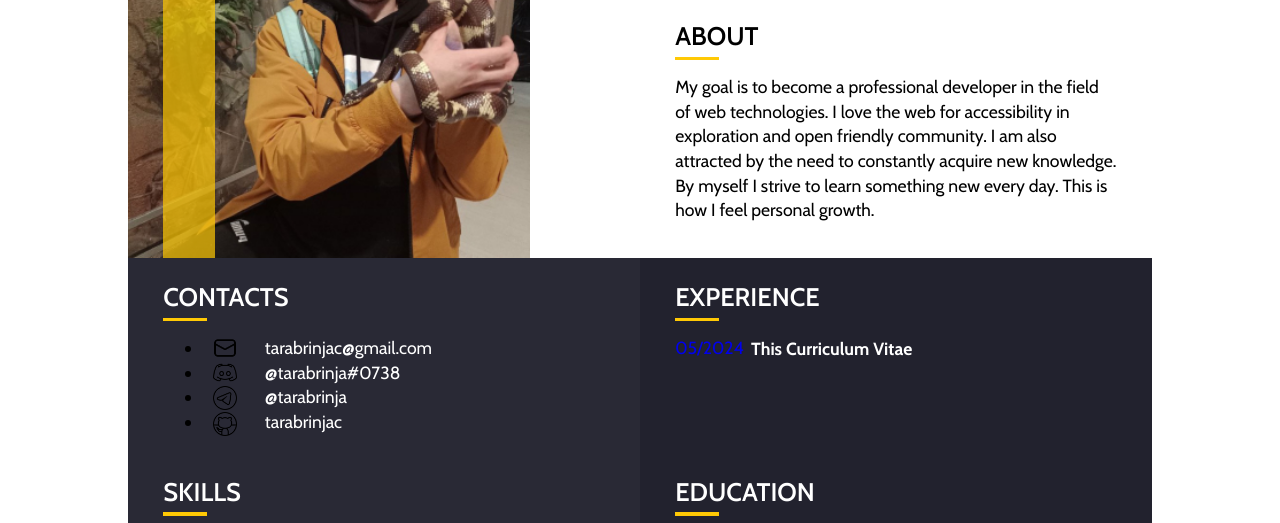
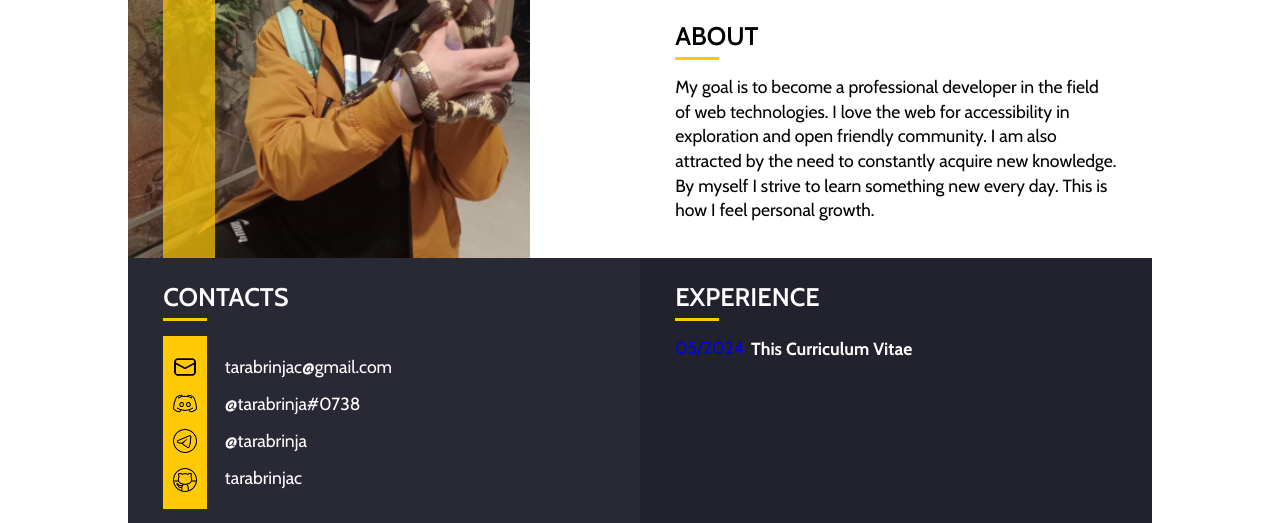
Before and after one commit to tarabrinjac/rsschool-cv, a website: page index.html in a window 1280 px wide. Shown: the part 239-762 px from the top of the page. Drawn offline with Linux system fonts and the light colour scheme.

Commit message:
feat: add contacts section stylization in style.css

```diff
--- a/css/style.css
+++ b/css/style.css
@@ -422,3 +422,30 @@
 .text-about-paragraph {
   padding-bottom: 1em;
 }
+
+/** =====================================
+/** Contacts Section
+/** ===================================== */
+
+.contacts-list {
+  position: relative;
+
+  padding: 0.7em 0;
+
+  list-style: none;
+}
+
+.contacts-list::before {
+  content: "";
+  position: absolute;
+  top: 0;
+  left: 0;
+  width: 2.5em;
+  height: 100%;
+
+  background-color: #ffc905;
+}
+
+.contact-item {
+  padding: 0.35em 0;
+}
```
